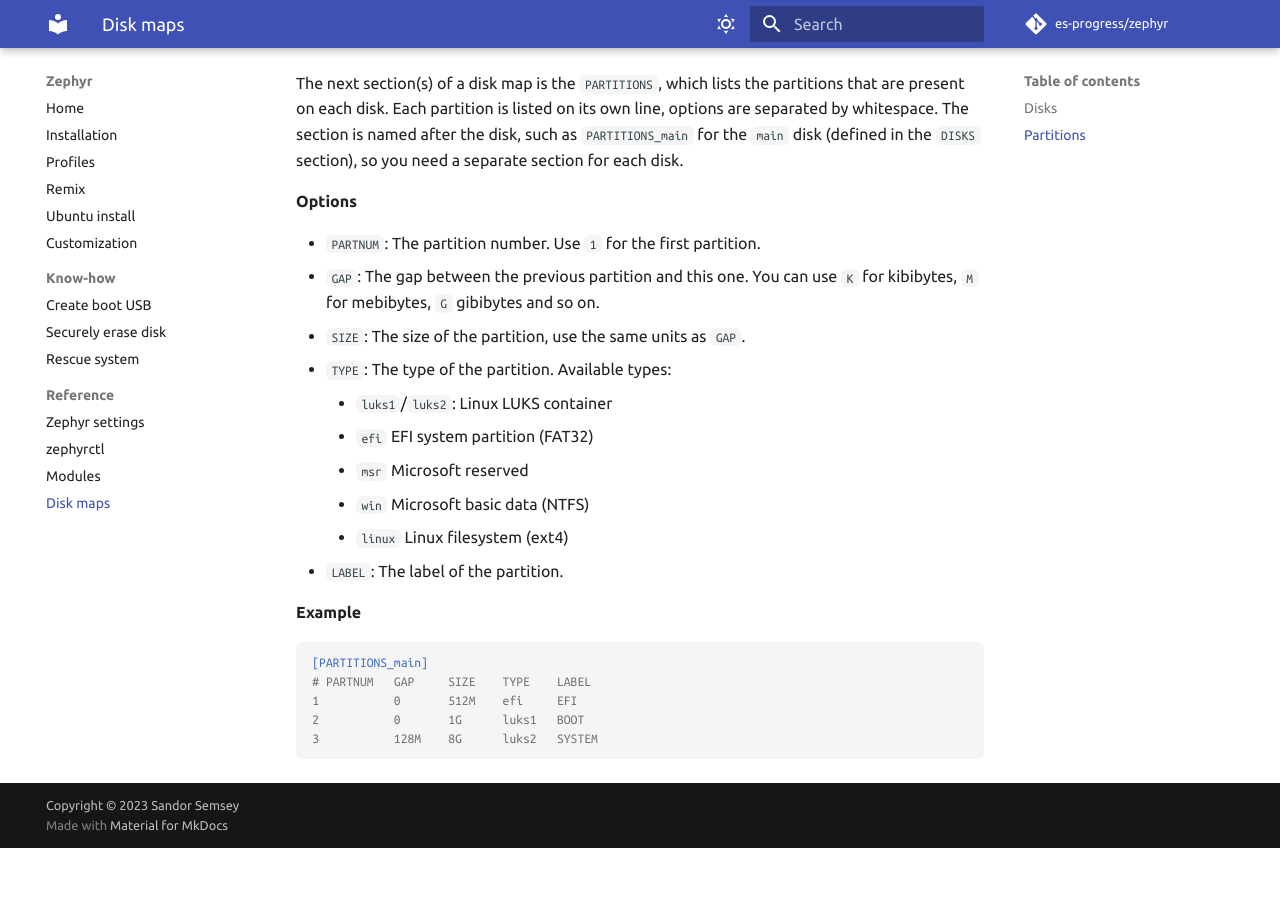
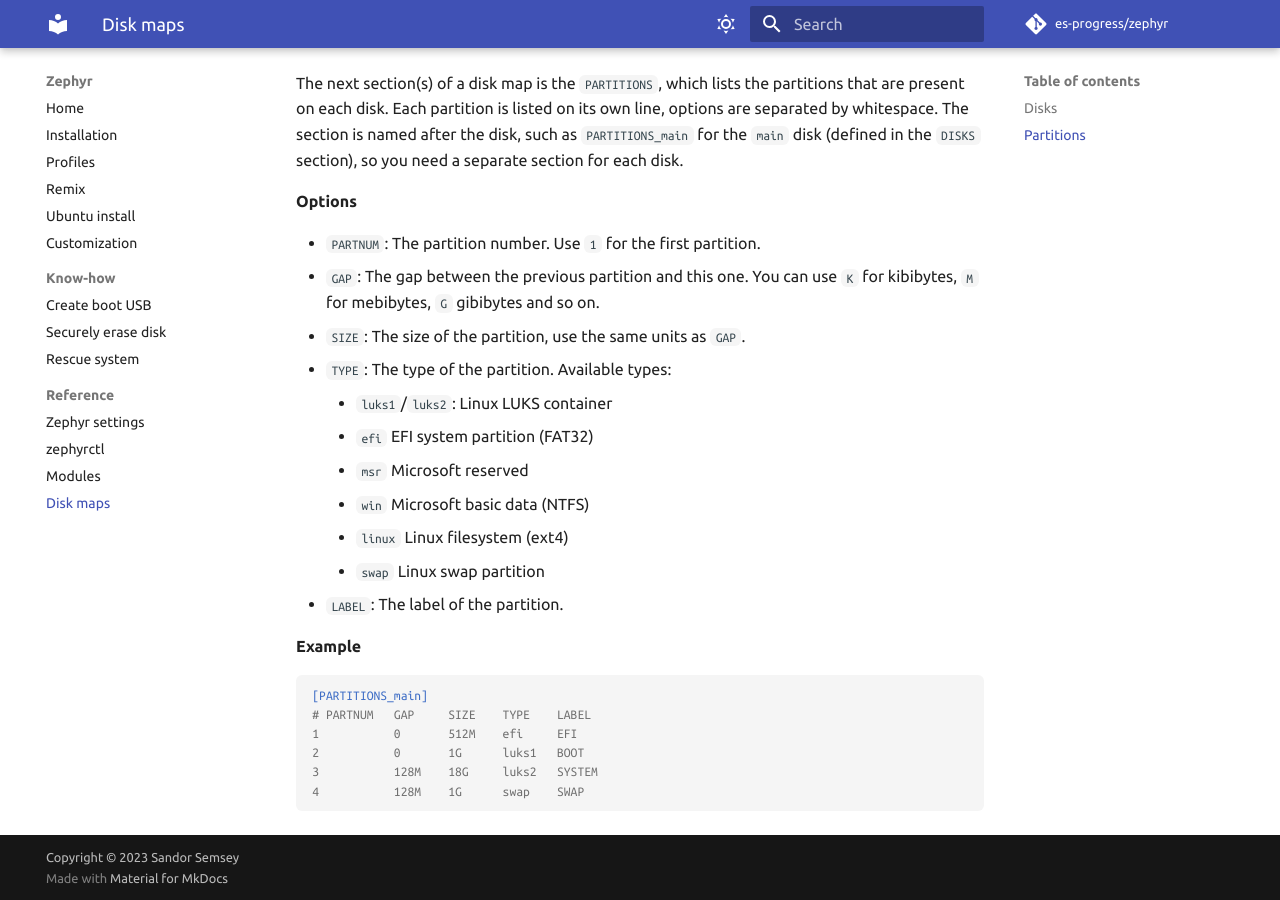
Before and after one commit to es-progress/zephyr, an MkDocs documentation site: the page built from docs/reference/disk-maps.md, in a window 1280 px wide and 900 px high, scrolled down 843 px. Built offline with MkDocs 1.6.1 and Material for MkDocs 9.7.7, drawn with Linux system fonts in a browser that asks for light colours; comment, search, counter and statistics services are not loaded; before the commit the page ends 1691 px from its top, so only the background shows below that.

Commit message:
format,partition: support swap partition

````diff
--- a/docs/reference/disk-maps.md
+++ b/docs/reference/disk-maps.md
@@ -44,6 +44,7 @@ The section is named after the disk, such as `PARTITIONS_main` for the `main` di
     -   `msr` Microsoft reserved
     -   `win` Microsoft basic data (NTFS)
     -   `linux` Linux filesystem (ext4)
+    -   `swap` Linux swap partition
 -   `LABEL`: The label of the partition.
 
 **Example**
@@ -53,5 +54,6 @@ The section is named after the disk, such as `PARTITIONS_main` for the `main` di
 # PARTNUM   GAP     SIZE    TYPE    LABEL
 1           0       512M    efi     EFI
 2           0       1G      luks1   BOOT
-3           128M    8G      luks2   SYSTEM
+3           128M    18G     luks2   SYSTEM
+4           128M    1G      swap    SWAP
 ```
````
Also changed, not shown: 2 other files.
